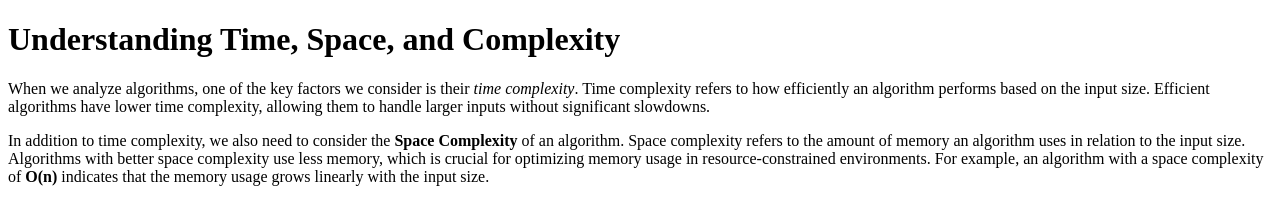
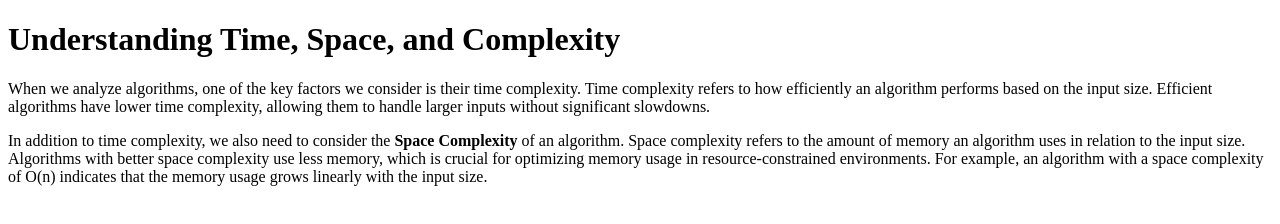
Before and after one commit to acciojob/time-and-space-complexity-sainath161, a website: page main.html in a window 1280 px wide. Drawn offline with Linux system fonts and the light colour scheme.

Commit message:
created a submission

```diff
--- a/main.html
+++ b/main.html
@@ -10,7 +10,7 @@
 	<!-- the entire body must be written by student -->
 	<h1>Understanding Time, Space, and Complexity</h1>
     <p>
-        When we analyze algorithms, one of the key factors we consider is their <em>time complexity</em>.
+        When we analyze algorithms, one of the key factors we consider is their time complexity.
         Time complexity refers to how efficiently an algorithm performs based on the input size.
         Efficient algorithms have lower time complexity, allowing them to handle larger inputs without significant slowdowns.
     </p>
@@ -18,7 +18,7 @@
         In addition to time complexity, we also need to consider the <b>Space Complexity</b> of an algorithm.
         Space complexity refers to the amount of memory an algorithm uses in relation to the input size.
         Algorithms with better space complexity use less memory, which is crucial for optimizing memory usage in resource-constrained environments.
-        For example, an algorithm with a space complexity of <b>O(n)</b> indicates that the memory usage grows linearly with the input size.
+        For example, an algorithm with a space complexity of O(n) indicates that the memory usage grows linearly with the input size.
     </p>
     <script type="text/javascript" src="./script.js">
 </script>
```
